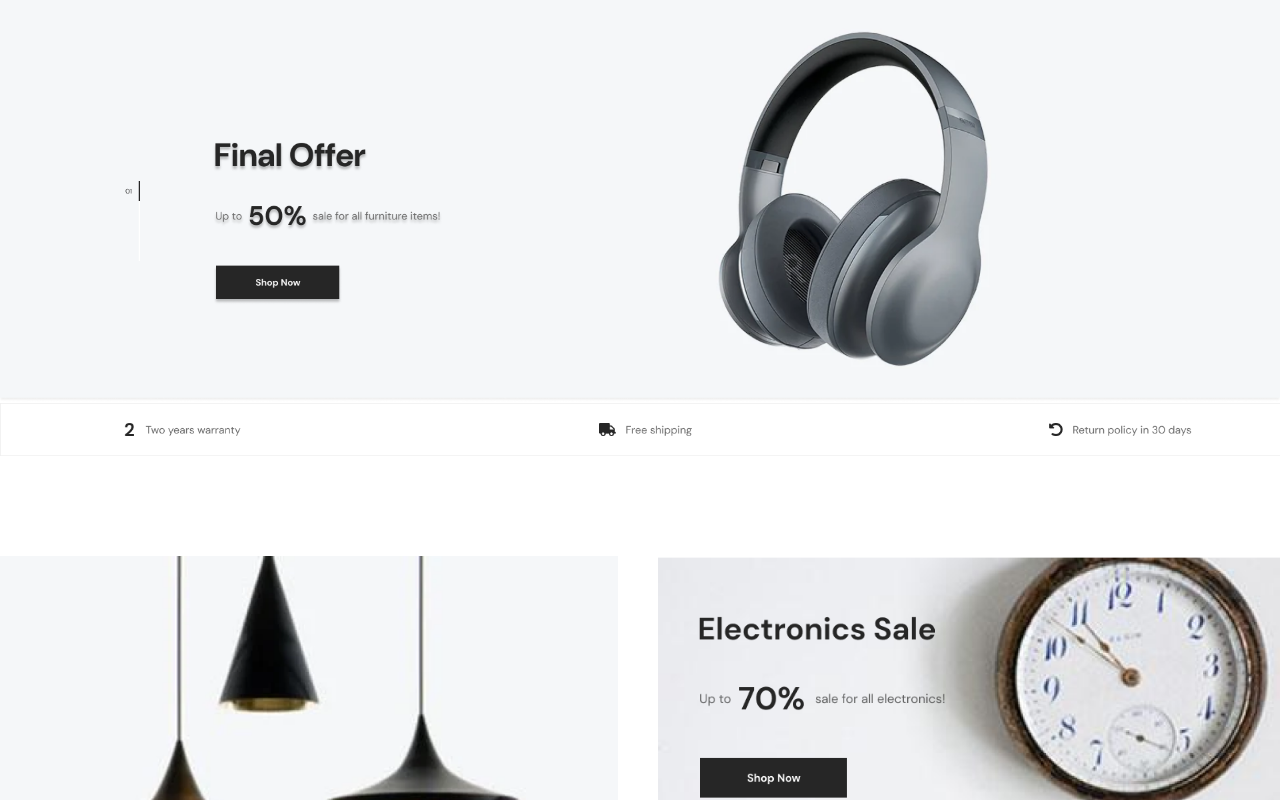
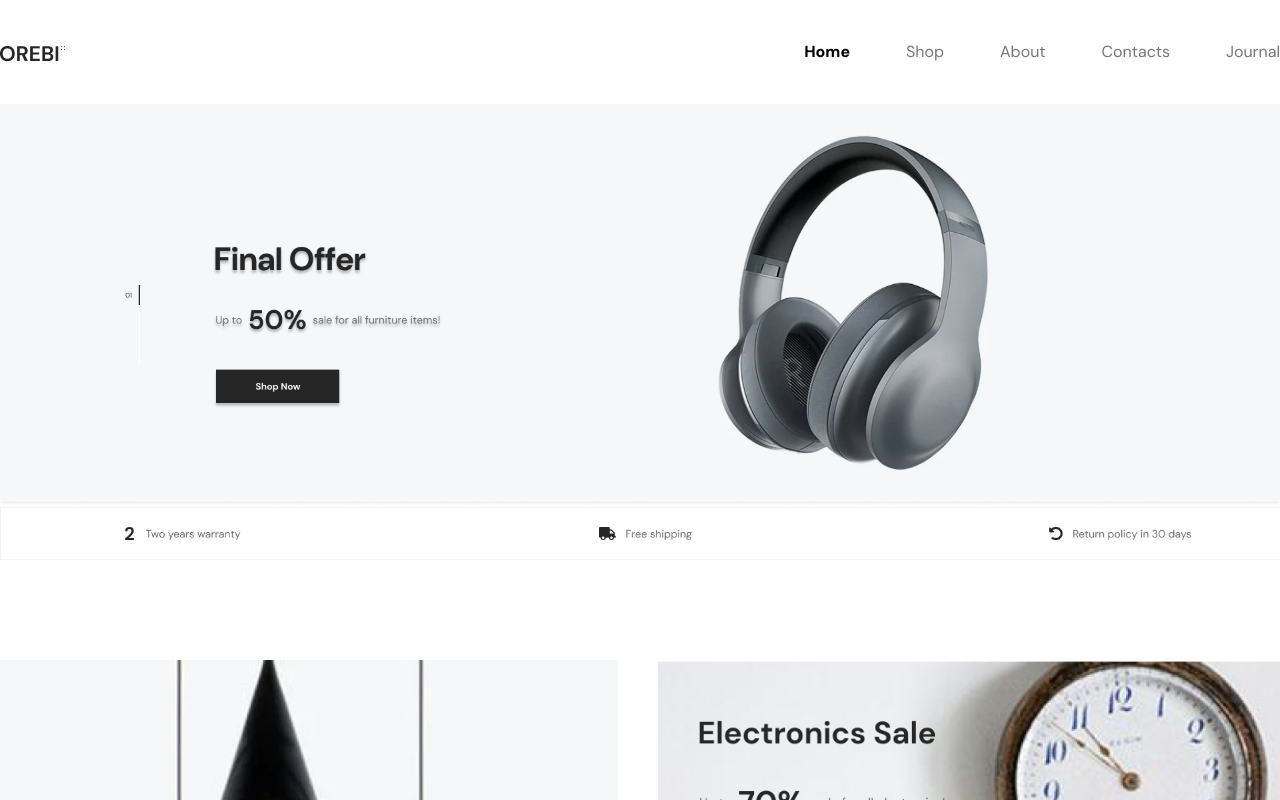
Before and after one commit to shoriful-dev/orebi-ecommerce, a React (Vite) app: page / in a window 1280 px wide. Shown: the top 800 px of the page. Built offline with nearby package versions, Linux system fonts and the light colour scheme; no server answers.

Commit message:
Navber replace

```diff
--- a/src/components/HeaderPart.jsx
+++ b/src/components/HeaderPart.jsx
@@ -1,11 +1,11 @@
 // import React from 'react'
 // import Category from "../layouts/Category"
-// import Navber from "../layouts/Navber"
+import Navber from "../layouts/Navber";
 
 const HeaderPart = () => {
   return (
     <div>
-      {/* <Navber /> */}
+      <Navber />
       {/* <Category /> */}
     </div>
   )
```
